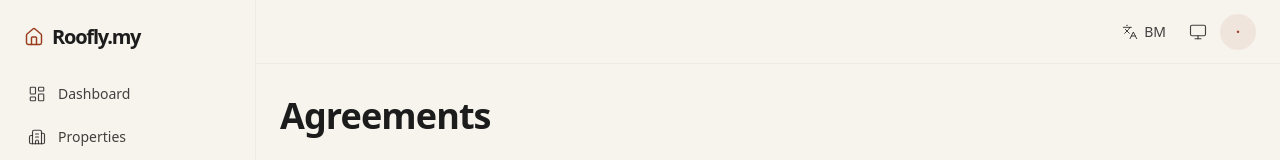
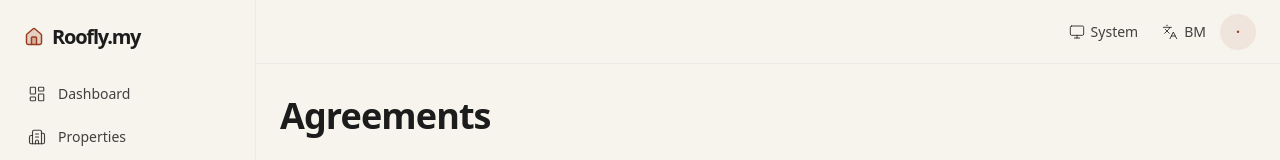
Before and after one commit to byhaqie31/roofly, a Nuxt app in the folder frontend/: page /owner/agreements in a window 1280 px wide. Shown: the top 160 px of the page. Built offline with nearby package versions, Linux system fonts and the light colour scheme.

Commit message:
feat: enhance ThemeToggle component with improved accessibility and UI updates

```diff
--- a/frontend/app/components/topbar/ThemeToggle.vue
+++ b/frontend/app/components/topbar/ThemeToggle.vue
@@ -1,9 +1,9 @@
 <script setup lang="ts">
 import { Sun, Moon, Monitor } from "lucide-vue-next";
-import { ref, computed } from "vue";
+import { computed } from "vue";
 
+const { t } = useI18n();
 const { theme, setTheme } = useTheme();
-const open = ref(false);
 
 const Icon = computed(() => {
   if (theme.value === "dark") return Moon;
@@ -11,20 +11,27 @@ const Icon = computed(() => {
   return Monitor;
 });
 
+const label = computed(() => {
+  if (theme.value === "dark") return t("common.themeDark");
+  if (theme.value === "light") return t("common.themeLight");
+  return t("common.themeSystem");
+});
+
 const cycle = () => {
-  const order: Array<"light" | "dark" | "system"> = ["light", "dark", "system"];
+  const order = ["light", "dark", "system"] as const;
   const idx = order.indexOf(theme.value);
-  setTheme(order[(idx + 1) % order.length]);
+  setTheme(order[(idx + 1) % order.length]!);
 };
 </script>
 
 <template>
   <button
     type="button"
-    class="inline-flex items-center justify-center w-9 h-9 rounded-sm text-ink-strong hover:bg-[rgba(28,28,28,0.04)] focus-visible:shadow-focus transition"
+    class="inline-flex items-center gap-1.5 h-9 px-2.5 rounded-sm text-ink-strong text-caption hover:bg-[rgba(28,28,28,0.04)] focus-visible:shadow-focus transition"
     :aria-label="$t('common.theme')"
     @click="cycle"
   >
-    <component :is="Icon" :size="18" :stroke-width="1.5" />
+    <component :is="Icon" :size="16" :stroke-width="1.5" />
+    <span class="font-medium">{{ label }}</span>
   </button>
 </template>
--- a/frontend/app/layouts/owner.vue
+++ b/frontend/app/layouts/owner.vue
@@ -20,7 +20,7 @@ const drawerOpen = ref(false);
         to="/owner"
         class="inline-flex items-center gap-2 px-3 py-2 mb-4 text-card-title font-semibold tracking-tight"
       >
-        <House :size="20" :stroke-width="1.75" class="text-accent" />
+        <House :size="20" :stroke-width="1.75" fill="currentColor" fill-opacity="0.2" class="text-accent" />
         <span>Roofly.my</span>
       </NuxtLink>
       <OwnerSidebarNav />
@@ -49,14 +49,14 @@ const drawerOpen = ref(false);
             to="/owner"
             class="inline-flex items-center gap-2 text-card-title font-semibold tracking-tight"
           >
-            <House :size="20" :stroke-width="1.75" class="text-accent" />
+            <House :size="20" :stroke-width="1.75" fill="currentColor" fill-opacity="0.2" class="text-accent" />
             <span>Roofly.my</span>
           </NuxtLink>
         </div>
 
         <div class="flex items-center gap-1 ml-auto">
+          <ThemeToggle />
           <LangSwitcher />
-          <ThemeToggle />
           <UserMenu />
         </div>
       </header>
--- a/frontend/app/layouts/tenant.vue
+++ b/frontend/app/layouts/tenant.vue
@@ -20,7 +20,7 @@ const drawerOpen = ref(false);
         to="/tenant"
         class="inline-flex items-center gap-2 px-3 py-2 mb-4 text-card-title font-semibold tracking-tight"
       >
-        <House :size="20" :stroke-width="1.75" class="text-accent" />
+        <House :size="20" :stroke-width="1.75" fill="currentColor" fill-opacity="0.2" class="text-accent" />
         <span>Roofly.my</span>
       </NuxtLink>
       <TenantSidebarNav />
@@ -49,7 +49,7 @@ const drawerOpen = ref(false);
             to="/tenant"
             class="inline-flex items-center gap-2 text-card-title font-semibold tracking-tight"
           >
-            <House :size="20" :stroke-width="1.75" class="text-accent" />
+            <House :size="20" :stroke-width="1.75" fill="currentColor" fill-opacity="0.2" class="text-accent" />
             <span>Roofly.my</span>
           </NuxtLink>
         </div>
```
